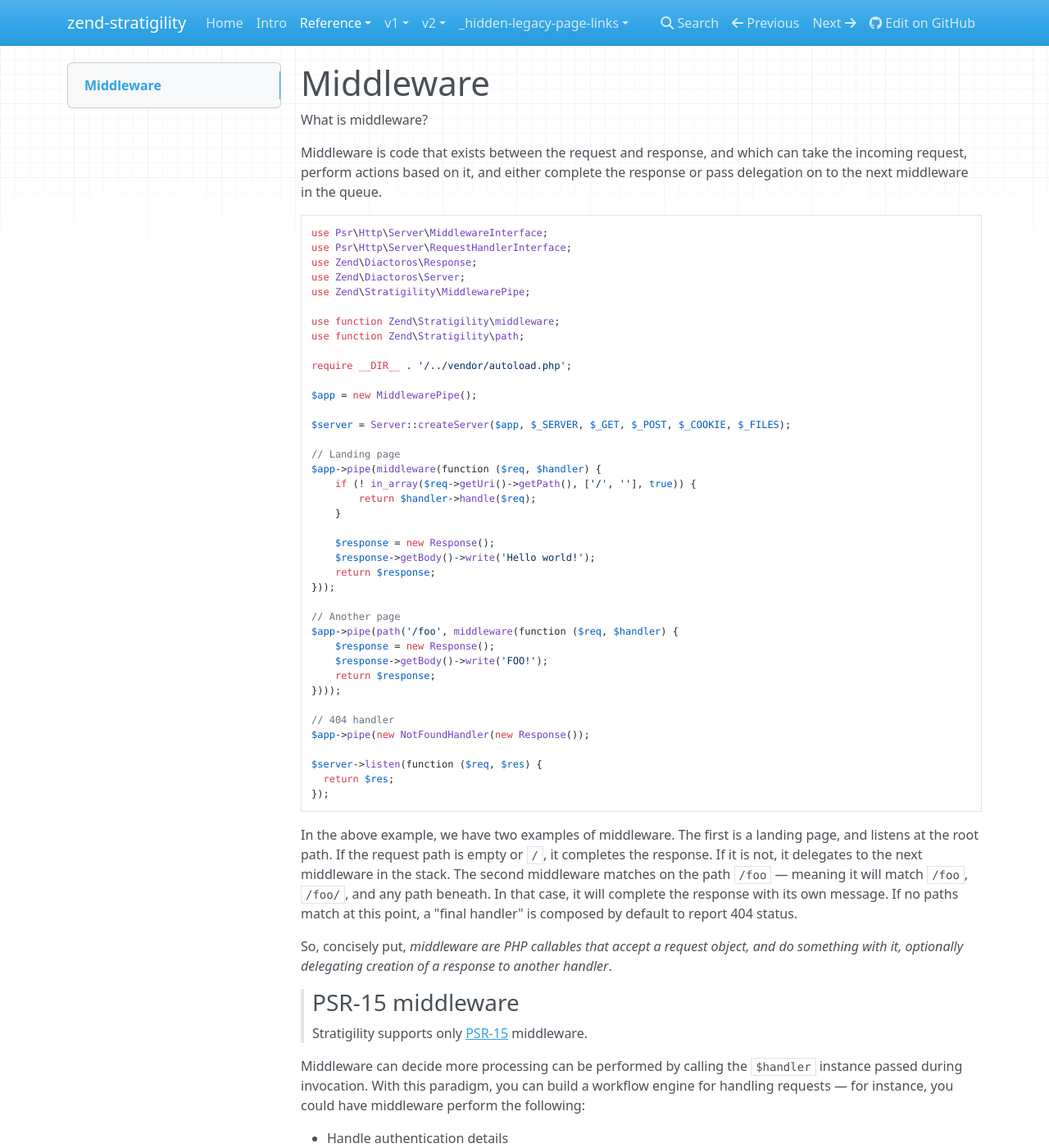
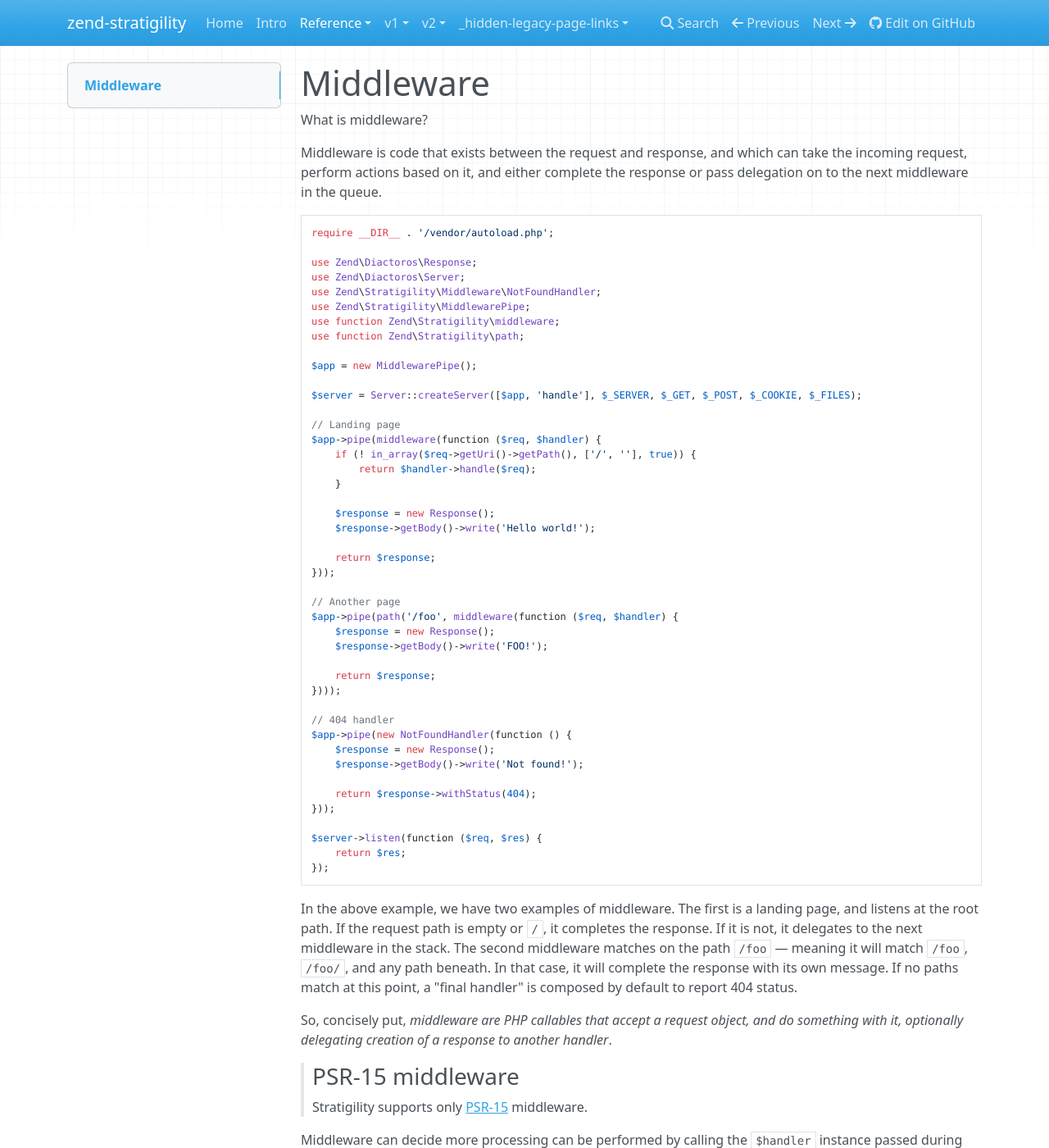
Before and after one commit to zendframework/zend-stratigility, an MkDocs documentation site: the page built from docs/book/v3/middleware.md, in a window 1280 px wide and 1400 px high. Shown: the whole window at 82% size. Built offline with MkDocs 1.6.1, drawn with Linux system fonts in a browser that asks for light colours; nearby versions of some CDN libraries; old or Windows-style settings are respelled for this version of MkDocs.

Commit message:
Fix example errors
- Fix line 23 error, must be `$app, 'handle']` instead `$app`.
- There's a typo error in line 44, `$app->pipe(new NotFoundHandler(new Response());`, lacks the last `)`. Also, an instance of `Zend\Diactoros\Response` is passed as an argument, but `NotFoundHandler` needs a `callable`, so I changed to a working example of a not simple 404 implementation.
- Fixed indentation in line 47.
- Removed unused imports.

````diff
--- a/docs/book/v3/middleware.md
+++ b/docs/book/v3/middleware.md
@@ -7,20 +7,18 @@ take the incoming request, perform actions based on it, and either complete the
 response or pass delegation on to the next middleware in the queue.
 
 ```php
-use Psr\Http\Server\MiddlewareInterface;
-use Psr\Http\Server\RequestHandlerInterface;
+require __DIR__ . '/vendor/autoload.php';
+
 use Zend\Diactoros\Response;
 use Zend\Diactoros\Server;
+use Zend\Stratigility\Middleware\NotFoundHandler;
 use Zend\Stratigility\MiddlewarePipe;
-
 use function Zend\Stratigility\middleware;
 use function Zend\Stratigility\path;
 
-require __DIR__ . '/../vendor/autoload.php';
-
 $app = new MiddlewarePipe();
 
-$server = Server::createServer($app, $_SERVER, $_GET, $_POST, $_COOKIE, $_FILES);
+$server = Server::createServer([$app, 'handle'], $_SERVER, $_GET, $_POST, $_COOKIE, $_FILES);
 
 // Landing page
 $app->pipe(middleware(function ($req, $handler) {
@@ -30,6 +28,7 @@ $app->pipe(middleware(function ($req, $handler) {
 
     $response = new Response();
     $response->getBody()->write('Hello world!');
+
     return $response;
 }));
 
@@ -37,14 +36,20 @@ $app->pipe(middleware(function ($req, $handler) {
 $app->pipe(path('/foo', middleware(function ($req, $handler) {
     $response = new Response();
     $response->getBody()->write('FOO!');
+
     return $response;
 })));
 
 // 404 handler
-$app->pipe(new NotFoundHandler(new Response());
+$app->pipe(new NotFoundHandler(function () {
+    $response = new Response();
+    $response->getBody()->write('Not found!');
+
+    return $response->withStatus(404);
+}));
 
 $server->listen(function ($req, $res) {
-  return $res;
+    return $res;
 });
 ```
 
````
